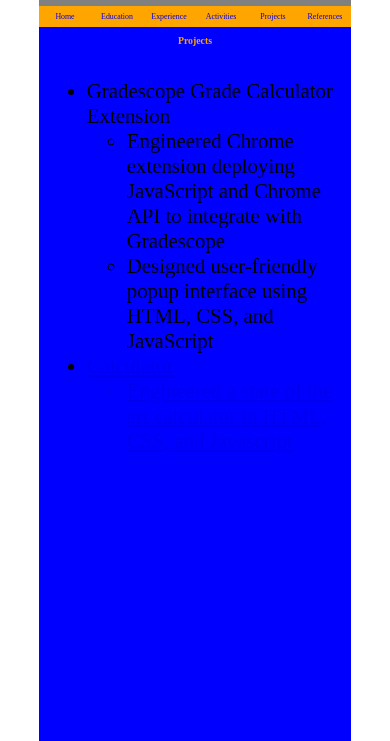
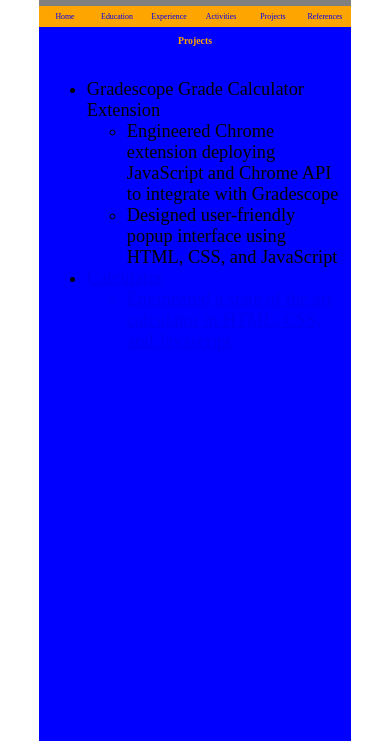
Before and after one commit to jasons1142/mp-1, a plain HTML site: page projects.html in a window 390 px wide. Shown: the part 103-844 px from the top of the page. Drawn offline with Linux system fonts and the light colour scheme.

Commit message:
Updated scope of inner content

```diff
--- a/projects.css
+++ b/projects.css
@@ -157,7 +157,7 @@ footer {
         align-self: center;
         width: 100%;
         margin: 1vh 1vw;
-        font-size: calc(4.25px + 4.25vw);
+        font-size: calc(3.75px + 3.75vw);
     }
 
     #projects-title{
```
